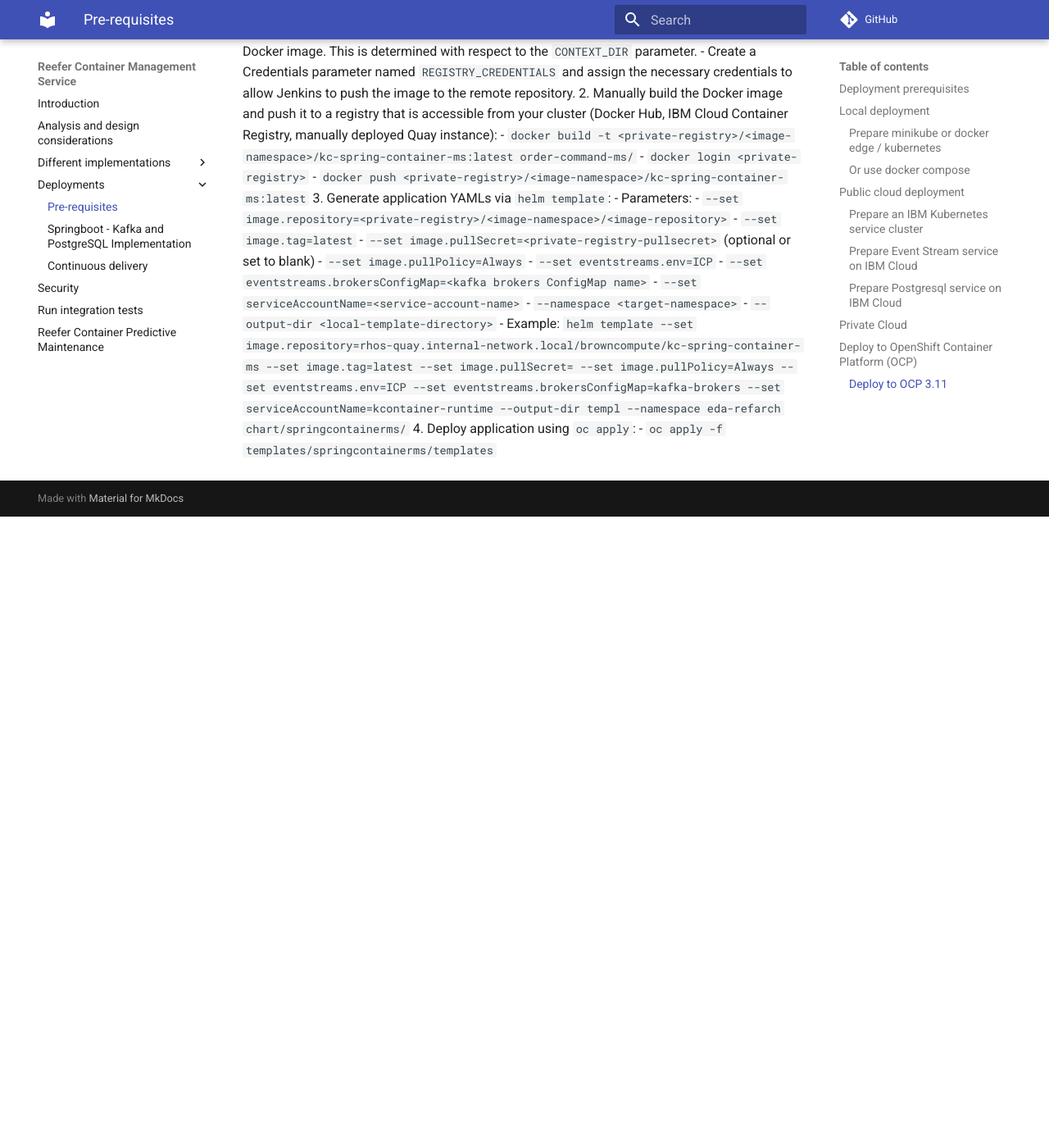
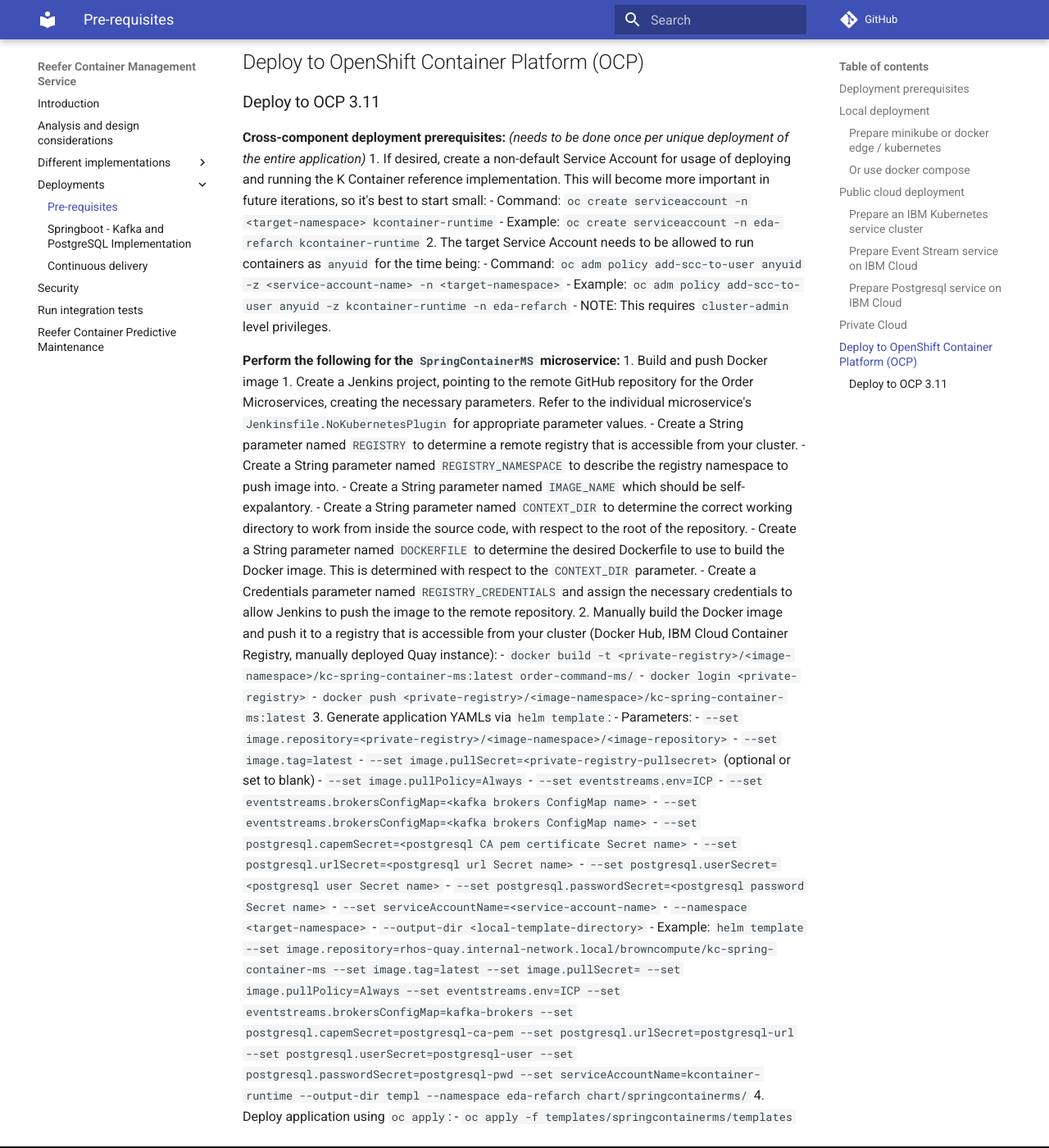
Before and after one commit to ibm-cloud-architecture/refarch-kc-container-ms, an MkDocs documentation site: the page built from docs/deployment.md, in a window 1280 px wide and 1400 px high, scrolled down 2507 px. Shown: the whole window at 82% size. Built offline with MkDocs 1.6.1 and Material for MkDocs 9.7.7, drawn with Linux system fonts in a browser that asks for light colours; comment, search, counter and statistics services are not loaded; before the commit the page ends 3137 px from its top, so only the background shows below that; some of the changed text lies outside the part shown.

Commit message:
parametrize deployment variables

```diff
--- a/docs/deployment.md
+++ b/docs/deployment.md
@@ -10,6 +10,18 @@
 2. Create optional `eventstreams-apikey` Secret, if you are using Event Streams as your Kafka broker provider
   - Command: `kubectl create secret generic eventstreams-apikey --from-literal=binding='<replace with api key>' -n <namespace>`
   - Example: `kubectl create secret generic eventstreams-apikey --from-literal=binding='z...12345...notanactualkey...67890...a' -n eda-refarch`
+3. Create `postgresql-ca-pem` Secret
+  - Command: `kubectl create secret generic postgresql-ca-pem --from-literal=binding='<replace with postgresql ca-pem certificate>' -n <namespace>`
+  - Example: `kubectl create secret generic postgresql-ca-pem --from-literal=binding='-----BEGIN CERTIFICATE-----...MIIEczCCA1ugAw...-----END CERTIFICATE-----' -n eda-refarch`
+4. Create `postgresql-url` Secret
+  - Command: `kubectl create secret generic postgresql-url --from-literal=binding='<replace with postgresql url>' -n <namespace>`
+  - Example: `kubectl create secret generic postgresql-url --from-literal=binding='jdbc:postgresql://bd2...' -n eda-refarch`
+5. Create `postgresql-user` Secret
+  - Command: `kubectl create secret generic postgresql-user --from-literal=binding='<replace with postgresql user>' -n <namespace>`
+  - Example: `kubectl create secret generic postgresql-user --from-literal=binding='postgresqlUser' -n eda-refarch`
+6. Create `postgresql-pwd` Secret
+  - Command: `kubectl create secret generic postgresql-pwd --from-literal=binding='<replace with postgresql password>' -n <namespace>`
+  - Example: `kubectl create secret generic postgresql-pwd --from-literal=binding='postgresqlPassword' -n eda-refarch`
 
 ## Local deployment
 
@@ -88,9 +100,14 @@
     - `--set image.pullPolicy=Always`
     - `--set eventstreams.env=ICP`
     - `--set eventstreams.brokersConfigMap=<kafka brokers ConfigMap name>`
+    - `--set eventstreams.brokersConfigMap=<kafka brokers ConfigMap name>`
+    - `--set postgresql.capemSecret=<postgresql CA pem certificate Secret name>`
+    - `--set postgresql.urlSecret=<postgresql url Secret name>`
+    - `--set postgresql.userSecret=<postgresql user Secret name>`
+    - `--set postgresql.passwordSecret=<postgresql password Secret name>`
     - `--set serviceAccountName=<service-account-name>`
     - `--namespace <target-namespace>`
     - `--output-dir <local-template-directory>`
-  - Example: `helm template --set image.repository=rhos-quay.internal-network.local/browncompute/kc-spring-container-ms --set image.tag=latest --set image.pullSecret= --set image.pullPolicy=Always --set eventstreams.env=ICP --set eventstreams.brokersConfigMap=kafka-brokers --set serviceAccountName=kcontainer-runtime --output-dir templ --namespace eda-refarch chart/springcontainerms/`
+  - Example: `helm template --set image.repository=rhos-quay.internal-network.local/browncompute/kc-spring-container-ms --set image.tag=latest --set image.pullSecret= --set image.pullPolicy=Always --set eventstreams.env=ICP --set eventstreams.brokersConfigMap=kafka-brokers --set postgresql.capemSecret=postgresql-ca-pem --set postgresql.urlSecret=postgresql-url --set postgresql.userSecret=postgresql-user --set postgresql.passwordSecret=postgresql-pwd --set serviceAccountName=kcontainer-runtime --output-dir templ --namespace eda-refarch chart/springcontainerms/`
 4. Deploy application using `oc apply`:
   - `oc apply -f templates/springcontainerms/templates`
```
Also changed, not shown: 2 other files.
